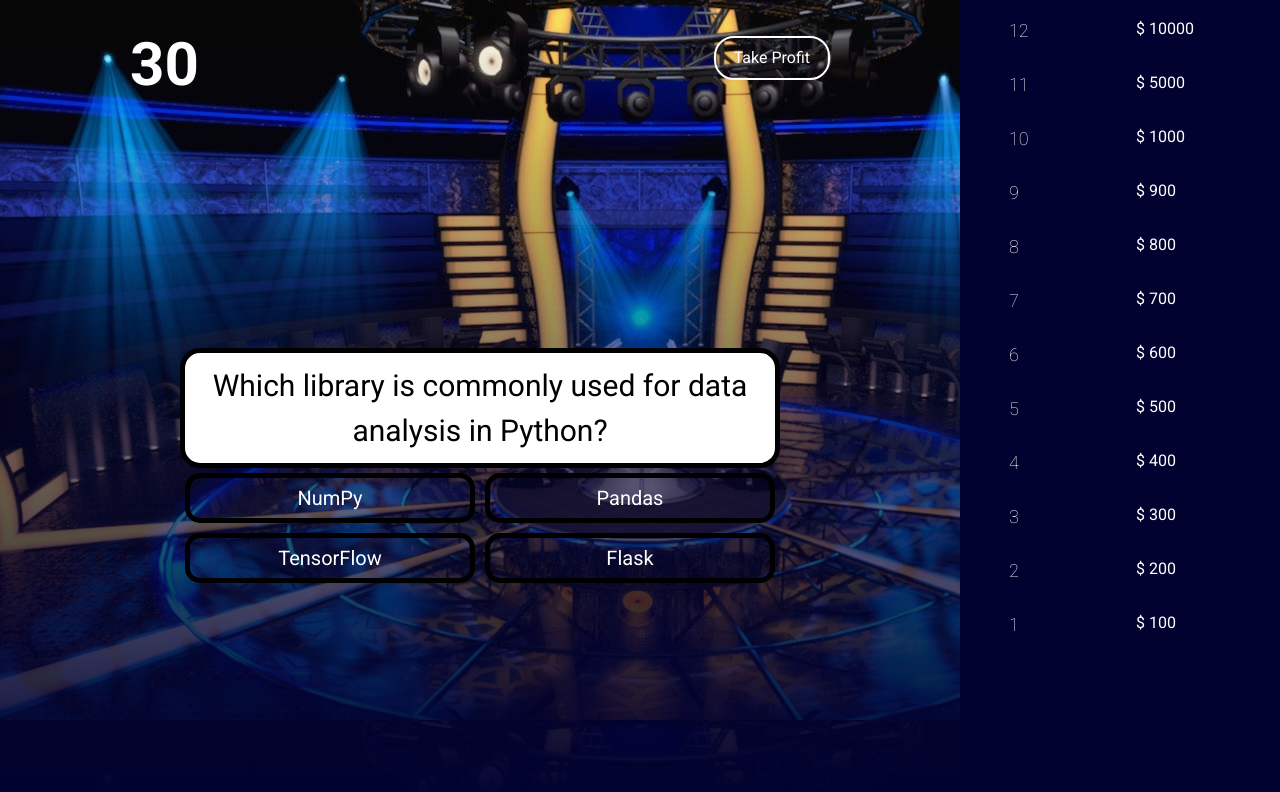
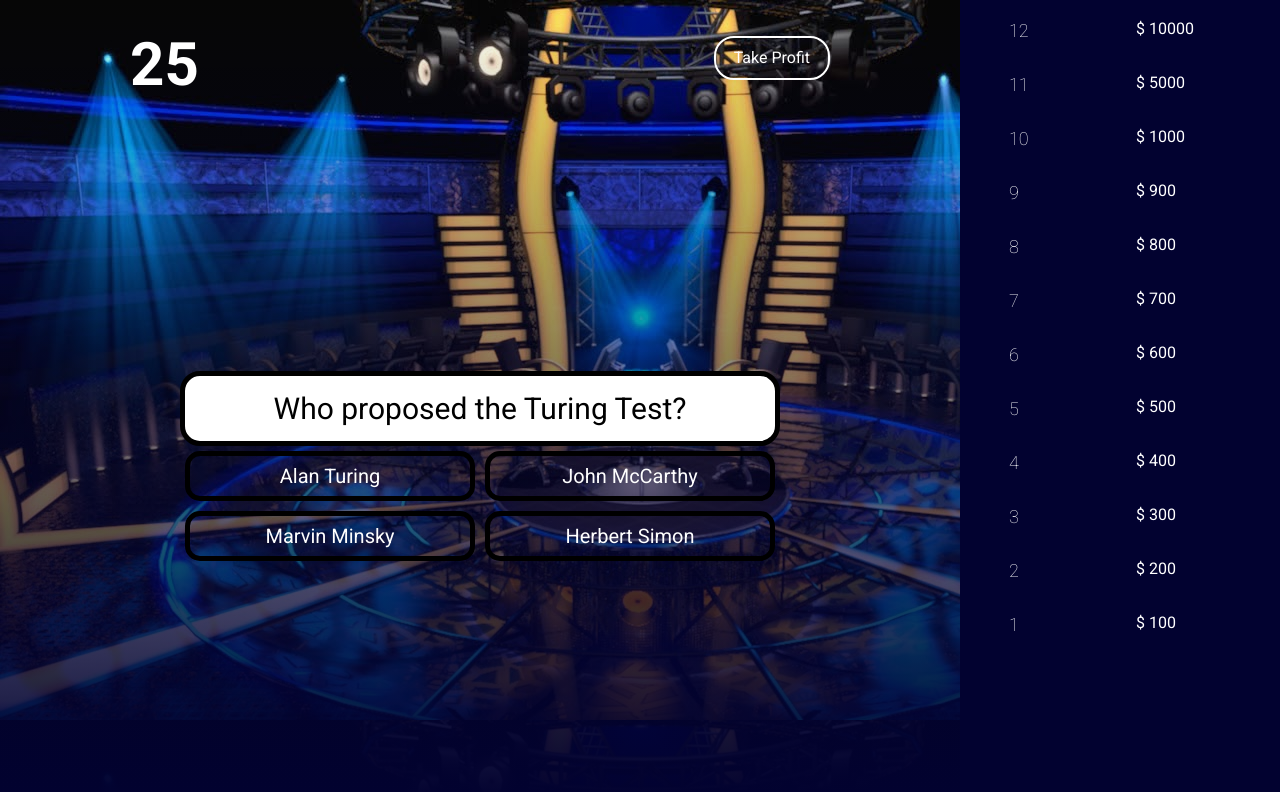
Before and after one commit to XDENTERTAINMENT/my-react-quiz-application, a React (Vite) app: page / in a window 1280 px wide. Shown: the top 792 px of the page. Built offline with nearby package versions, Linux system fonts and the light colour scheme.

Commit message:
my-react-quiz-application

```diff
--- a/src/App.jsx
+++ b/src/App.jsx
@@ -29,8 +29,27 @@
 
         useEffect(()=>
           {
+             if(timer===0){
+              setStopTime(true);
+              return;
+             }
 
-          })
+               const interval =setInterval(()=>
+            {
+              setTimer(prev => prev-1)
+            },1000);
+
+            return ()=> clearInterval(interval);
+
+          },[timer]);
+
+          useEffect(()=>
+            {
+              setTimer(30);
+            },[questionNubmer])
+
+
+
 
         useEffect(() => {
                 if (questionNubmer > 0) {
@@ -51,7 +70,7 @@
                 {stopTime?  <h1 className="display"> you earned : {earned} </h1> :
                 ( <>
                 <div  className="top">
-                  <p className="timer">30</p>
+                  <p className="timer">{timer}</p>
                   <button className="takeProfit"  onClick={ quit} > Take Profit</button>
                 </div>
 
--- a/src/components/quiz.jsx
+++ b/src/components/quiz.jsx
@@ -1,10 +1,13 @@
-import React, { useState} from 'react'
-import question from './Question'
+import React, { useEffect, useState} from 'react'
+import question from './Question';
 
 
 
 
 function Quiz({ setquestionNubmer,questionNubmer, submit ,earned,data, quit}) {
+
+   const  [ shuffledquestion ,setShuffledQuestion]= useState([]);
+   const [shuffledAnswers, setShuffledAnswers] = useState([]);
 
   const [currentIndex, setCurrentIndex] = useState(0);
 
@@ -12,14 +15,27 @@
 
   const [selectedAnswer, setSelectedAnswer]  = useState(null);
 
-  const currentQuestion = question[currentIndex];
+
+    const shuffledArray = (array) => {
+  return [...array].sort(() => Math.random() - 0.5);
+   };
+
+  useEffect(() => {
+  setShuffledQuestion(shuffledArray(question));
+  }, []);
 
 
-  const resetQuiz =()=>{
-    setCurrentIndex(0);
-    setClickedAnswer("answer");
-    setquestionNubmer(0);
-  }
+
+      const currentQuestion = shuffledquestion[currentIndex];
+      if (!currentQuestion) return <div className="loading">Loading question...</div>;
+
+
+
+  // const resetQuiz =()=>{
+  //   setCurrentIndex(0);
+  //   setClickedAnswer("answer");
+  //   setquestionNubmer(0);
+  // }
 
 
 
@@ -56,7 +72,7 @@
       setTimeout(() =>
         {
 
-    if (currentIndex < question.length - 1) {
+     if (currentIndex < shuffledquestion.length - 1){
       setCurrentIndex(prev => prev + 1);
      };
         }, 4000)
```
